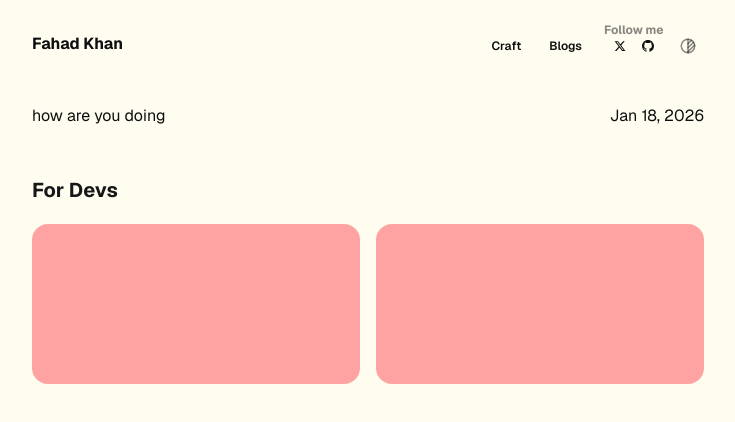
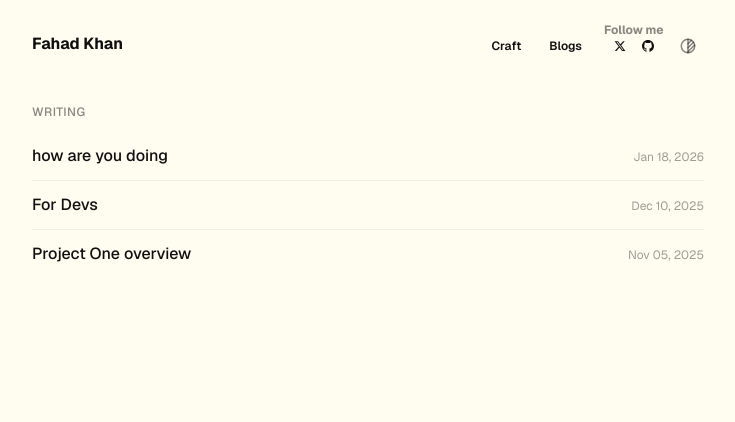
Before and after one commit to Fahad-Dezloper/Dezloper-Portfolio, a Next.js app: page /blogs in a window 1280 px wide. Shown: the top 422 px of the page, without its empty margins (272-1007 px from the left). Built offline with nearby package versions, Linux system fonts and the light colour scheme.

Commit message:
feat: added blogs section

```diff
--- a/app/blogs/page.tsx
+++ b/app/blogs/page.tsx
@@ -1,49 +1,52 @@
-import react from 'react'
-import GitHubContributionsDemo from '../components/GithubChart'
+import React from "react";
+import Link from "next/link";
 
 const Blogs = () => {
-    return (
-        <div className="min-w-2xl max-w-2xl">
+  // Placeholder blog posts matching the visual vibe
+  const posts = [
+    {
+      title: "how are you doing",
+      date: "Jan 18, 2026",
+      slug: "#",
+    },
+    {
+      title: "For Devs",
+      date: "Dec 10, 2025",
+      slug: "#",
+    },
+    {
+      title: "Project One overview",
+      date: "Nov 05, 2025",
+      slug: "#",
+    },
+  ];
 
-        <div className="w-full mb-12">
-          <div className='flex justify-between w-full'>
-            <span>how are you doing</span>
-            <span>Jan 18, 2026</span>
-          </div>
+  return (
+    <main className="w-full max-w-2xl flex-1 flex flex-col ">
+      <section className="flex flex-col text-[var(--foreground)] w-full">
+        <h1 className="text-xs font-medium text-[var(--foreground)]/50 uppercase tracking-wider mb-3">
+          Writing
+        </h1>
+
+        <div className="flex flex-col w-full">
+          {posts.map((post, index) => (
+            <Link
+              key={index}
+              href={post.slug}
+              className="group py-3 flex justify-between items-baseline gap-4 border-b border-[var(--foreground)]/5 last:border-0 transition-colors"
+            >
+              <span className="font-medium group-hover:text-[var(--foreground)]/70 transition-colors">
+                {post.title}
+              </span>
+              <span className="text-xs text-[var(--foreground)]/40 shrink-0">
+                {post.date}
+              </span>
+            </Link>
+          ))}
         </div>
+      </section>
+    </main>
+  );
+};
 
-        <div className="flex flex-col">
-          <h2 className="w-full mb-5 text-left text-xl font-bold text-neutral-900 dark:text-white">
-        For Devs
-          </h2>
-          <div className='grid grid-cols-2 overflow-hidden gap-4'>
-          {[
-      { title: "Project One", desc: "Short description that can wrap to two lines.", color: "bg-blue-100" },
-      { title: "Project One", desc: "Short description that can wrap to two lines.", color: "bg-red-100" },
-    ].map((item, index) => (
-      <article
-        key={index}
-        className="flex h-[20vh] bg-red-300 rounded-2xl w-full flex-col gap-3"
-      >
-        {/* <div
-          className={`h-[20vh] w-full rounded-2xl ${item.color}`}
-        />
-        <div className="flex items-start justify-between gap-2">
-          <h3 className="text-left text-base font-semibold text-neutral-900 dark:text-white">
-            {item.title}
-          </h3>
-          <span className="shrink-0 text-neutral-900 dark:text-white" aria-hidden>
-            ↗
-          </span>
-        </div>
-        <p className="text-left text-sm leading-snug text-zinc-600 dark:text-zinc-400">
-          {item.desc}
-        </p> */}
-      </article>
-    ))}
-          </div>
-        </div>
-      </div>
-    )
-}
-export default Blogs
+export default Blogs;
```
